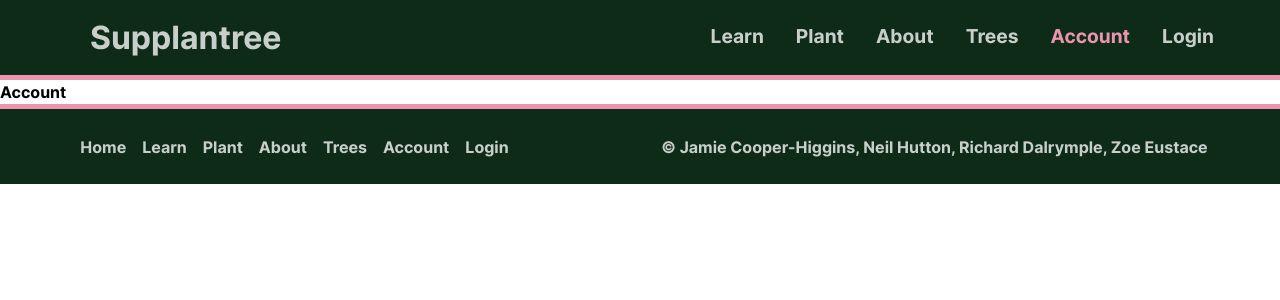
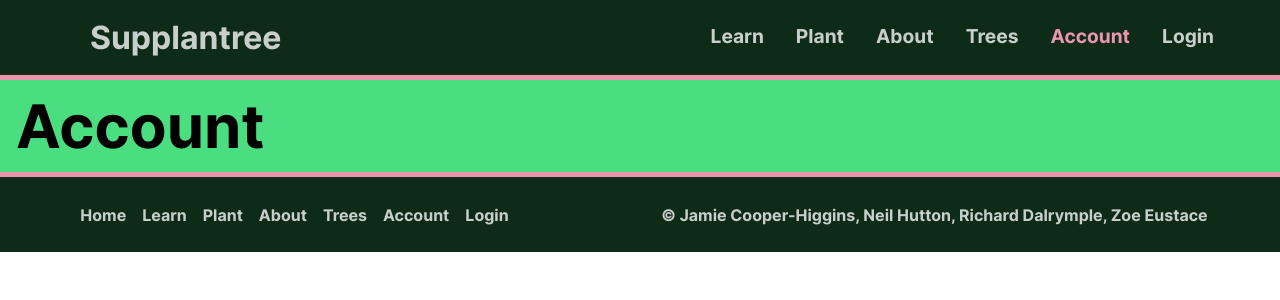
Before and after one commit to Cooper-Higgins/Supplantree, a React (Create React App) app in the folder supplantree_react/: page /account in a window 1280 px wide. Shown: the top 300 px of the page. Built offline with nearby package versions, Linux system fonts and the light colour scheme; no server answers; some icons are missing.

Commit message:
styled my trees page

```diff
--- a/supplantree_react/src/components/AccountPage.js
+++ b/supplantree_react/src/components/AccountPage.js
@@ -1,9 +1,13 @@
-import React from 'react';
+import React from "react";
 
 const Account = () => {
-    return (
-        <h1>Account</h1>
-     );
-}
+  return (
+    <div className="bg-green-400">
+      <div>
+        <h1 className="text-6xl p-4">Account</h1>
+      </div>
+    </div>
+  );
+};
 
 export default Account;
--- a/supplantree_react/src/components/MyTreesPage.js
+++ b/supplantree_react/src/components/MyTreesPage.js
@@ -1,20 +1,25 @@
-import React from 'react';
-import Request from '../helpers/request';
-import { useEffect, useState } from 'react';
+import React from "react";
+import Request from "../helpers/request";
+import { useEffect, useState } from "react";
 
-const MyTrees = ({users}) => {
-
+const MyTrees = ({ users }) => {
   const usersTrees = users[0]["trees"].map((tree, index) => {
-        return(
+    return (
+      <div className="bg-pink-200 border-4 border-white basis-1/4 text-center rounded-xl p-4 gap-6">
         <p>{tree.species}</p>
-        )
-    })
+        <p>{tree.nature}</p>
+      </div>
+    );
+  });
 
   return (
-        <div>
+    <div className="bg-green-400 min-h-screen">
+      <h1 className="text-6xl p-4">Your Digital Forest</h1>
+      <div className="flex flex-col md:flex-row flex-wrap gap-10 justify-evenly p-8">
         {usersTrees}
       </div>
+    </div>
   );
-}
+};
 
 export default MyTrees;
--- a/supplantree_react/src/components/Plant-Page/TreeCard.js
+++ b/supplantree_react/src/components/Plant-Page/TreeCard.js
@@ -1,11 +1,9 @@
-const TreeCard = ({tree}) => {
-    return(
-        <div>
-        <p>{tree.species}</p>
-        <p>{tree.size}</p>
-        <p>{tree.nature}</p>
-        </div>
-    )
-}
+const TreeCard = ({ usersTrees }) => {
+  return (
+    <div className="">
+      <p>{usersTrees}</p>
+    </div>
+  );
+};
 
-export default TreeCard
+export default TreeCard;
```
Also changed, not shown: supplantree_react/src/components/Plant-Page/CarouselCard.js (+9 -4 lines), supplantree_react/public/images/forest2.jpeg (added). Lines whose indentation alone changed are shown as unchanged.
